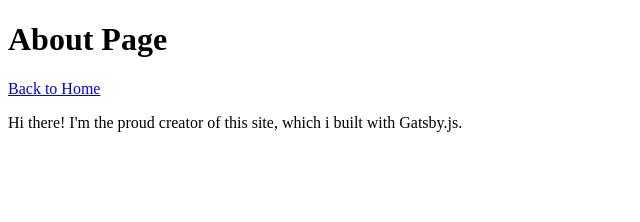
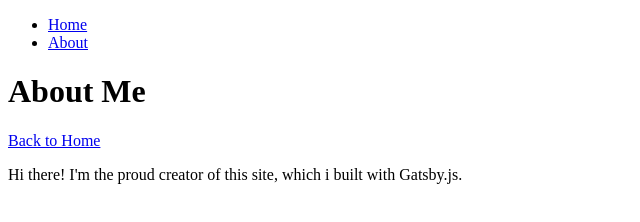
Before and after one commit to jgustavoj/my-first-gatsby-site, a Gatsby site: page /about in a window 1280 px wide. Shown: the whole page, without its empty margins (0-640 px from the left). Built offline with nearby package versions, Linux system fonts and the light colour scheme; Gatsby itself is replaced by a stand-in of ours.

Commit message:
Layout/destructuring props

```diff
--- /dev/null
+++ b/src/components/layout.js
@@ -0,0 +1,20 @@
+import * as React from 'react';
+import { Link } from 'gatsby';
+
+// destructuring objects properties
+const Layout = ({ pageTitle, children }) => {
+    return (
+        <div>
+            <nav>
+                <ul>
+                    <li><Link to="/">Home</Link></li>
+                    <li><Link to="/about">About</Link></li>
+                </ul>
+            </nav>
+            <h1>{pageTitle}</h1>
+            {children}
+        </div>
+    );
+};
+
+export default Layout;
--- a/src/pages/about.js
+++ b/src/pages/about.js
@@ -1,13 +1,13 @@
 import * as React from 'react';
 import { Link } from 'gatsby';
+import Layout from '../components/layout';
 
 const Aboutpage = () => {
     return (
-        <main>
-            <h1>About Page</h1>
+        <Layout pageTitle={"About Me"}>
             <Link to="/">Back to Home</Link>
             <p>Hi there! I'm the proud creator of this site, which i built with Gatsby.js.</p>
-        </main>
+        </Layout>
     )
 }
 
```
Also changed, not shown: src/pages/index.js (+3 -168 lines).
